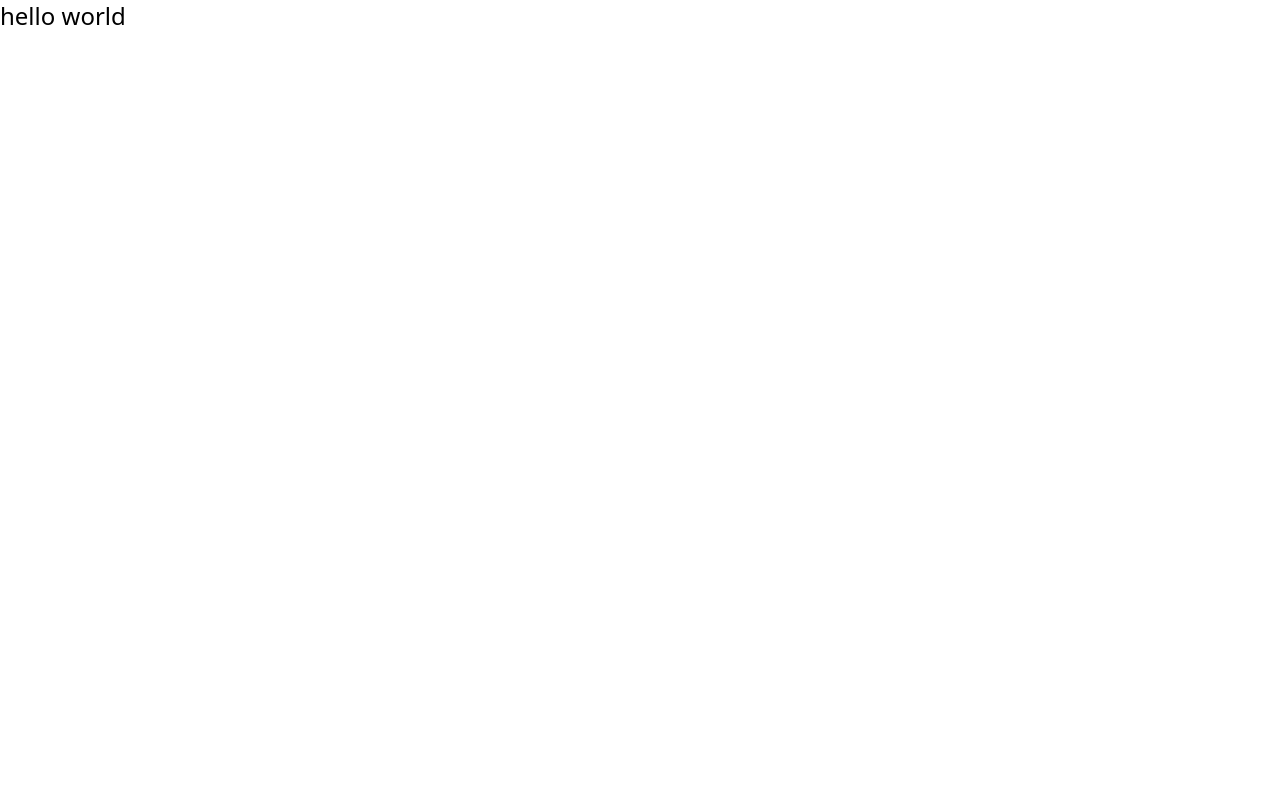
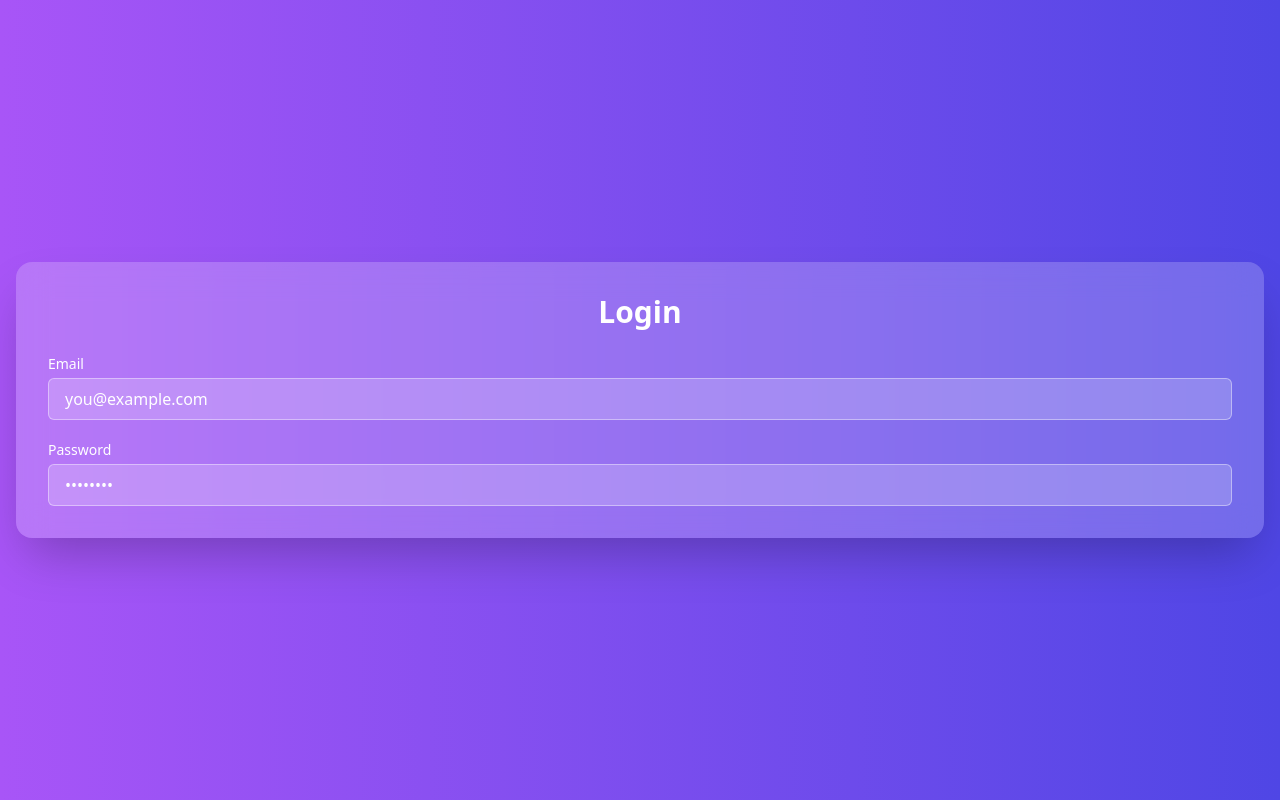
Before and after one commit to rafikakhatun/tailwind-login-form, a plain HTML site: page index.html in a window 1280 px wide. Drawn offline with nearby package versions, Linux system fonts and the light colour scheme.

Commit message:
Add email and password input fields

```diff
--- a/index.html
+++ b/index.html
@@ -1,16 +1,40 @@
 <!DOCTYPE html>
 <html lang="en">
+
 <head>
-    <meta charset="UTF-8">
-    <meta name="viewport" content="width=device-width, initial-scale=1.0">
-    <title>tailwind-login-form</title>
-    <!--tailwind cdn link-->
-     <script src="https://cdn.jsdelivr.net/npm/@tailwindcss/browser@4"></script>
+    <meta charset="UTF-8" />
+    <meta name="viewport" content="width=device-width, initial-scale=1.0" />
+    <title>Tailwind Login Form</title>
+    <script src="https://cdn.tailwindcss.com"></script>
 </head>
-<body>
 
-<h1 class="text-2xl">hello world</h1>
+<body class="bg-gradient-to-r from-purple-500 to-indigo-600 min-h-screen flex items-center justify-center px-4">
+
+    <div class="bg-white/20 backdrop-blur-lg p-8 rounded-2xl shadow-2xl w-full ">
+        <h2 class="text-3xl font-bold text-white text-center mb-6">Login</h2>
+
+        <form class="space-y-5">
+            <!-- Email Input -->
+            <div>
+                <label for="email" class="block text-sm font-medium text-white mb-1">Email</label>
+                <input type="email" id="email" name="email"
+                    class="w-full px-4 py-2 rounded-md border border-white/40 bg-white/20 text-white placeholder-white focus:outline-none focus:ring-2 focus:ring-white"
+                    placeholder="you@example.com" required />
+            </div>
+
+            <!-- Password Input -->
+            <div>
+                <label for="password" class="block text-sm font-medium text-white mb-1">Password</label>
+                <input type="password" id="password" name="password"
+                    class="w-full px-4 py-2 rounded-md border border-white/40 bg-white/20 text-white placeholder-white focus:outline-none focus:ring-2 focus:ring-white"
+                    placeholder="••••••••" required />
+            </div>
+
+        </form>
 
 
+    </div>
+
 </body>
+
 </html>
```
